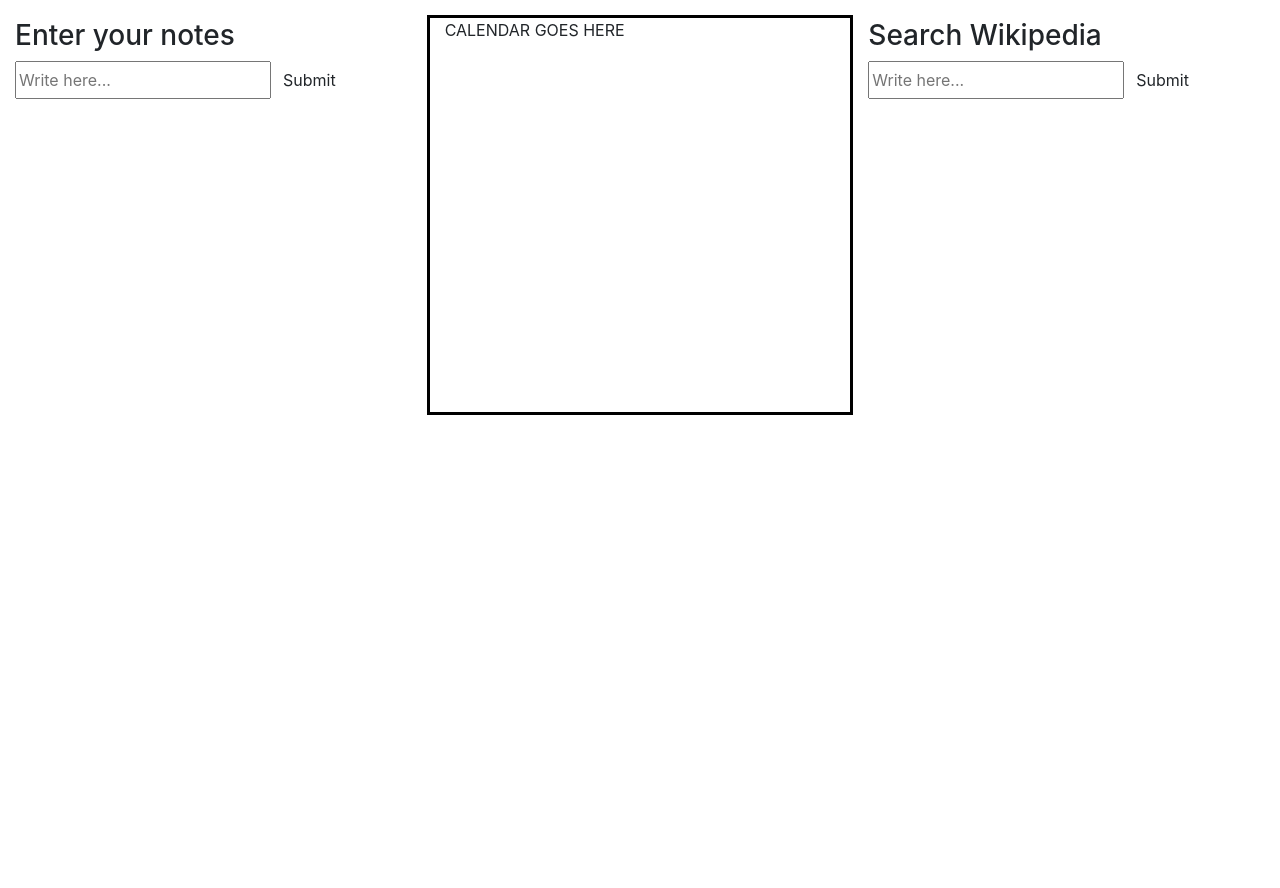
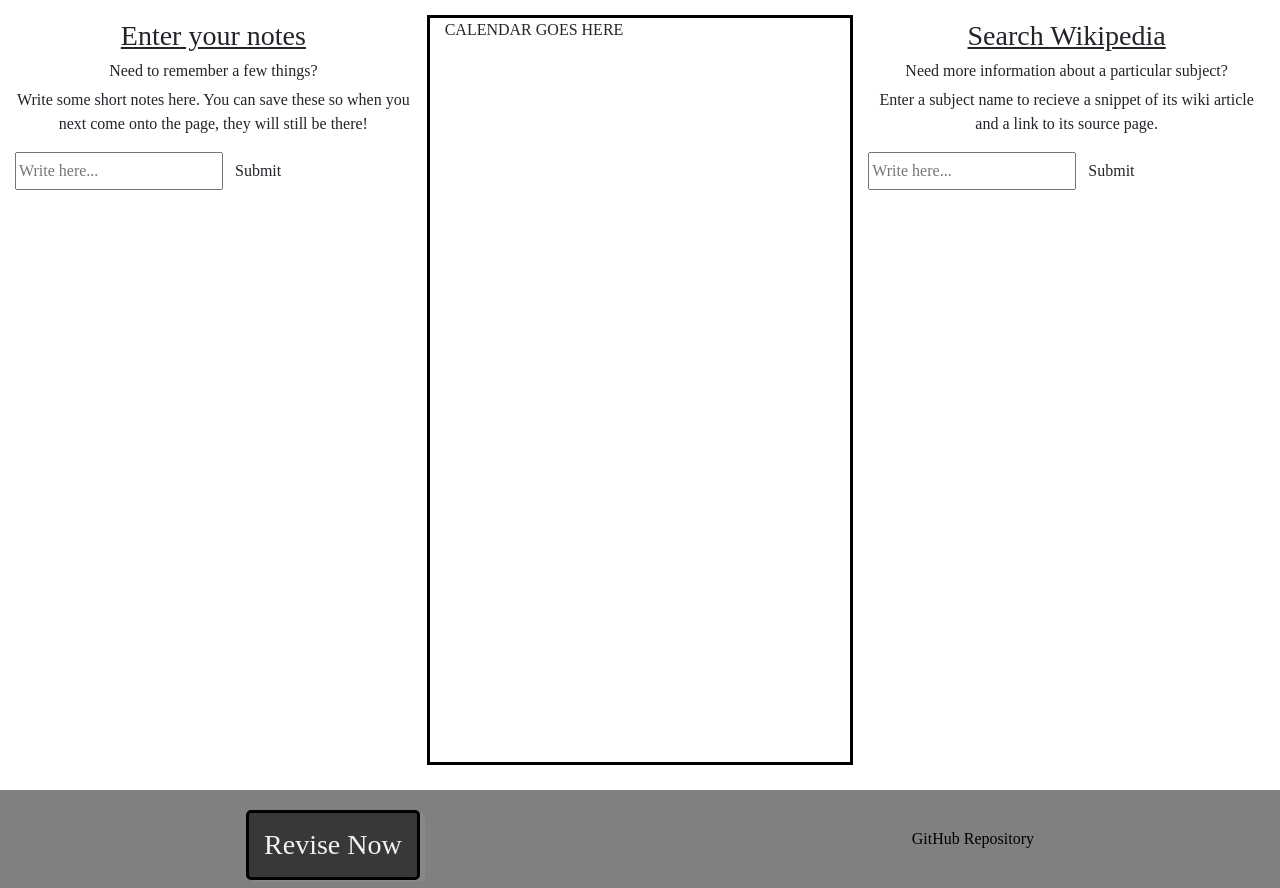
Before and after one commit to jacobchat45/Project-1, a plain HTML site: page index.html in a window 1280 px wide. Shown: the part 267-1155 px from the top of the page. Before the commit the page ends 800 px from the top, so only its background shows below. Drawn offline with nearby package versions, Linux system fonts and the light colour scheme.

Commit message:
added quick & basic styling

```diff
--- a/assets/css/style.css
+++ b/assets/css/style.css
@@ -3,25 +3,17 @@
    based on their content then we can edit the min
    and max height properties ive set as an example
    of the layout of this page. */
-   .notifications{
-    min-height: 100px;
-    border: 3px solid black;
-   }
+*{
+    font-family: serif;
+}
    .calendar{
-    min-height: 400px;
+    min-height: 750px;
     border: 3px solid black;}
    .notes{
     border: 3px solid black;
-    min-height: 500px;
+    min-height: 750px;
    }
-   .sliding-gallery{
-    min-height: 400px;
-    border: 3px solid black;
-   }
-   .help{
-    min-height: 100px;
-    border: 3px solid black;
-   }
+
 .jumbotron{
     max-height: 250px;
 }
@@ -32,5 +24,44 @@
 }
 
 #wikipedia-link{
-    text-decoration: none,
+    text-decoration: none;
 }
+
+#wiki-information{
+    text-align: center;
+}
+
+#form-heading{
+    text-align: center;
+    text-decoration: underline;
+}
+
+.footer{
+    background-color: grey;
+    min-height: 75px;
+    display: flex;
+    justify-content: space-around;
+    align-items: center;
+    margin-top: 25px;
+    /* change above margin as needed */
+}
+
+#github-link{
+    text-decoration: none;
+    color: black;
+}
+#footer-logo{
+    border: 3px solid black;
+    border-radius: 5px;
+    color: #f2f2f2;
+    background-color: #36383A;
+    padding: 5px;
+    box-shadow: 5px 2px #888888;
+    margin-top: 20px;
+    padding: 15px;
+
+}
+#github-link:hover{
+    box-shadow: 5px 2px #888888;
+    background-color: #f2f2f2;
+}
--- a/assets/js/js.js
+++ b/assets/js/js.js
@@ -127,7 +127,8 @@ wikiSearchButton.addEventListener("click", function(event){
       let linkHolder = document.createElement("a");
       linkHolder.setAttribute("href", titleURL);
       linkHolder.setAttribute("id", "wikipedia-link");
-      linkHolder.innerHTML = "Click to read more..."
+      linkHolder.setAttribute("target", "_blank");
+      linkHolder.innerHTML = "Click to read more...";
       resultsBody.append(linkHolder);
 
 // example url with returned json results:
--- a/index.html
+++ b/index.html
@@ -24,6 +24,10 @@
                     <h2 id="form-heading" class="mt-1 h3 form-label">
                         Enter your notes
                       </h2>
+                      <div id="wiki-information">
+                        <h6 >Need to remember a few things?</h6>
+                        <p>Write some short notes here. You can save these so when you next come onto the page, they will still be there!</p>
+                      </div>
                       <form id="search-form" class="form">
                         <div class="form-inline form-group">
                           <div class="input-group">
@@ -52,6 +56,10 @@
                              <h2 id="form-heading" class="mt-1 h3 form-label">
             Search Wikipedia
           </h2>
+          <div id="wiki-information">
+          <h6 >Need more information about a particular subject?</h6>
+          <p>Enter a subject name to recieve a snippet of its wiki article and a link to its source page.</p>
+        </div>
           <form id="search-form" class="form">
             <div class="form-inline form-group">
               <div class="input-group">
@@ -72,7 +80,11 @@
                 </div>
             </div>
          </div>
+       <div class="footer">
+         <h3 id="footer-logo">Revise Now</h3>
+         <a id="github-link" href="https://github.com/jacobchat45/Project-1">GitHub Repository</a>
 
+       </div>
     <script src="assets/js/js.js"></script>
     <script src="https://code.jquery.com/jquery-3.3.1.slim.min.js" integrity="sha384-q8i/X+965DzO0rT7abK41JStQIAqVgRVzpbzo5smXKp4YfRvH+8abtTE1Pi6jizo" crossorigin="anonymous"></script>
     <script src="https://cdnjs.cloudflare.com/ajax/libs/popper.js/1.14.7/umd/popper.min.js" integrity="sha384-UO2eT0CpHqdSJQ6hJty5KVphtPhzWj9WO1clHTMGa3JDZwrnQq4sF86dIHNDz0W1" crossorigin="anonymous"></script>
```
